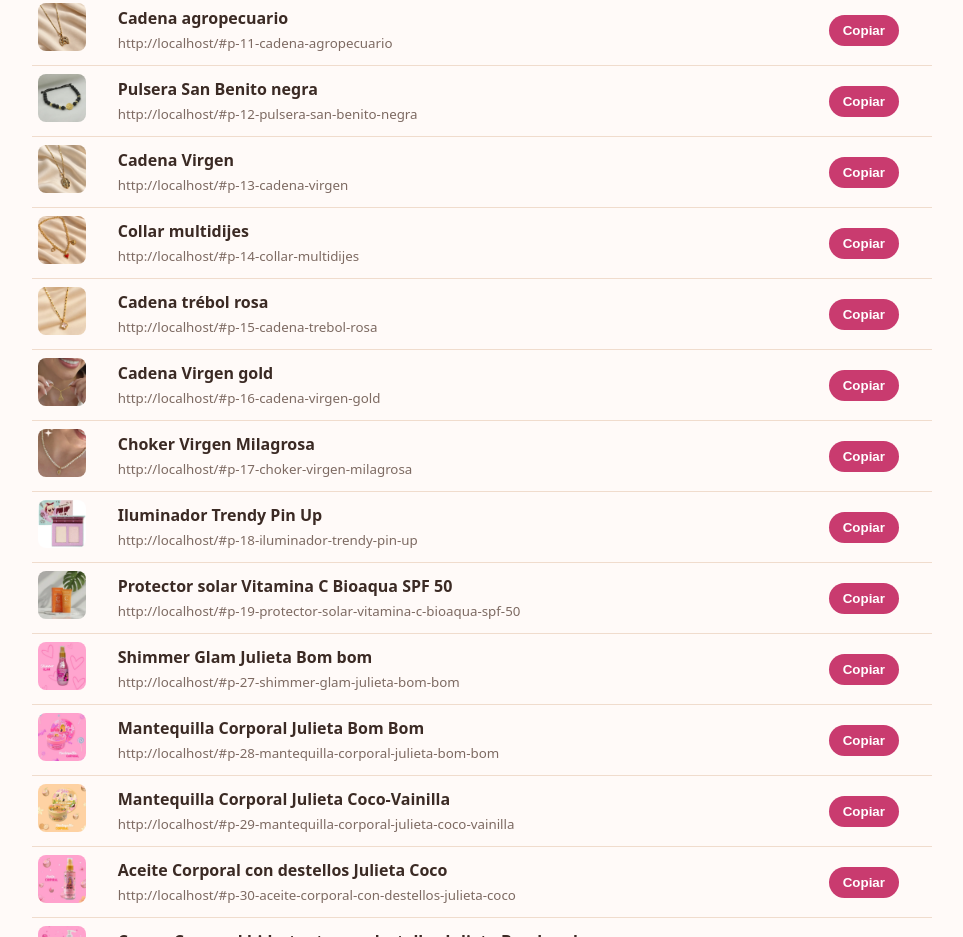
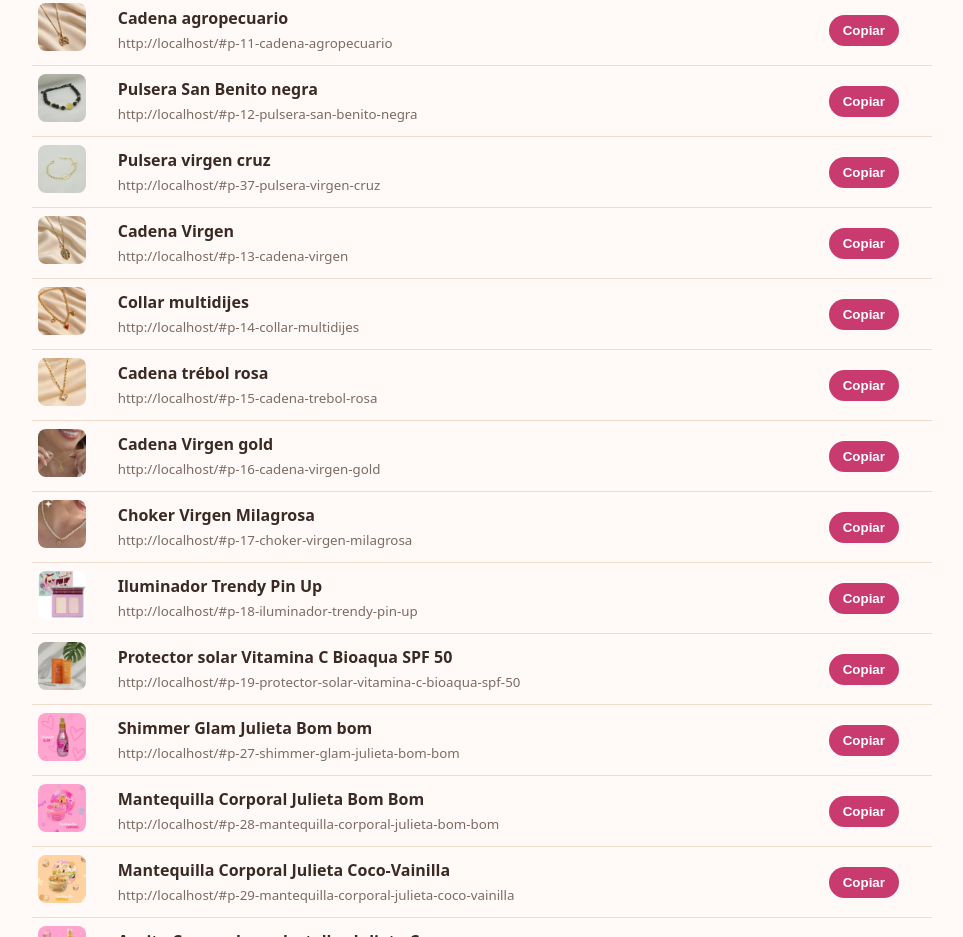
Before and after one commit to catalogomelora/melora, a plain HTML site: page enlaces.html in a window 1280 px wide. Shown: the part 1406-2343 px from the top of the page, without its empty margins (158-1121 px from the left). Drawn offline with Linux system fonts and the light colour scheme.

Commit message:
Add files via upload
Melora catalogo v14 virgen cruz pedido

```diff
--- a/index.html
+++ b/index.html
@@ -9,7 +9,7 @@
 <link rel="icon" href="img/logo.jpg">
 <link rel="preconnect" href="https://fonts.googleapis.com"><link rel="preconnect" href="https://fonts.gstatic.com" crossorigin>
 <link href="https://fonts.googleapis.com/css2?family=Cormorant+Garamond:wght@500;700&family=Inter:wght@400;600&display=swap" rel="stylesheet">
-<link rel="stylesheet" href="styles.css?v=12">
+<link rel="stylesheet" href="styles.css?v=14">
 <script>
 !function(f,b,e,v,n,t,s){if(f.fbq)return;n=f.fbq=function(){n.callMethod?n.callMethod.apply(n,arguments):n.queue.push(arguments)};if(!f._fbq)f._fbq=n;n.push=n;n.loaded=!0;n.version='2.0';n.queue=[];t=b.createElement(e);t.async=!0;t.src=v;s=b.getElementsByTagName(e)[0];s.parentNode.insertBefore(t,s)}(window,document,'script','https://connect.facebook.net/en_US/fbevents.js');
 fbq('init','2195890657679403');fbq('track','PageView');
@@ -71,7 +71,7 @@ fbq('init','2195890657679403');fbq('track','PageView');
     <button class="btn" type="submit">Enviar pedido por WhatsApp</button>
   </form>
 </aside>
-<script src="productos.js?v=12"></script>
-<script src="app.js?v=12"></script>
+<script src="productos.js?v=14"></script>
+<script src="app.js?v=14"></script>
 </body>
 </html>
--- a/productos.js
+++ b/productos.js
@@ -243,6 +243,15 @@ const PRODUCTOS=[
   "estado": "disp"
  },
  {
+  "id": 37,
+  "nombre": "Pulsera virgen cruz",
+  "cat": "pulseras",
+  "precio": 22000,
+  "desc": "Pulsera tipo decenario con baño de rodio.",
+  "foto": "img/pulsera-virgen-cruz.webp",
+  "estado": "pedido"
+ },
+ {
   "id": 13,
   "nombre": "Cadena Virgen",
   "cat": "cadenas",
```
Also changed, not shown: img/pulsera-virgen-cruz.webp (added), img/t/pulsera-virgen-cruz.webp (added).
